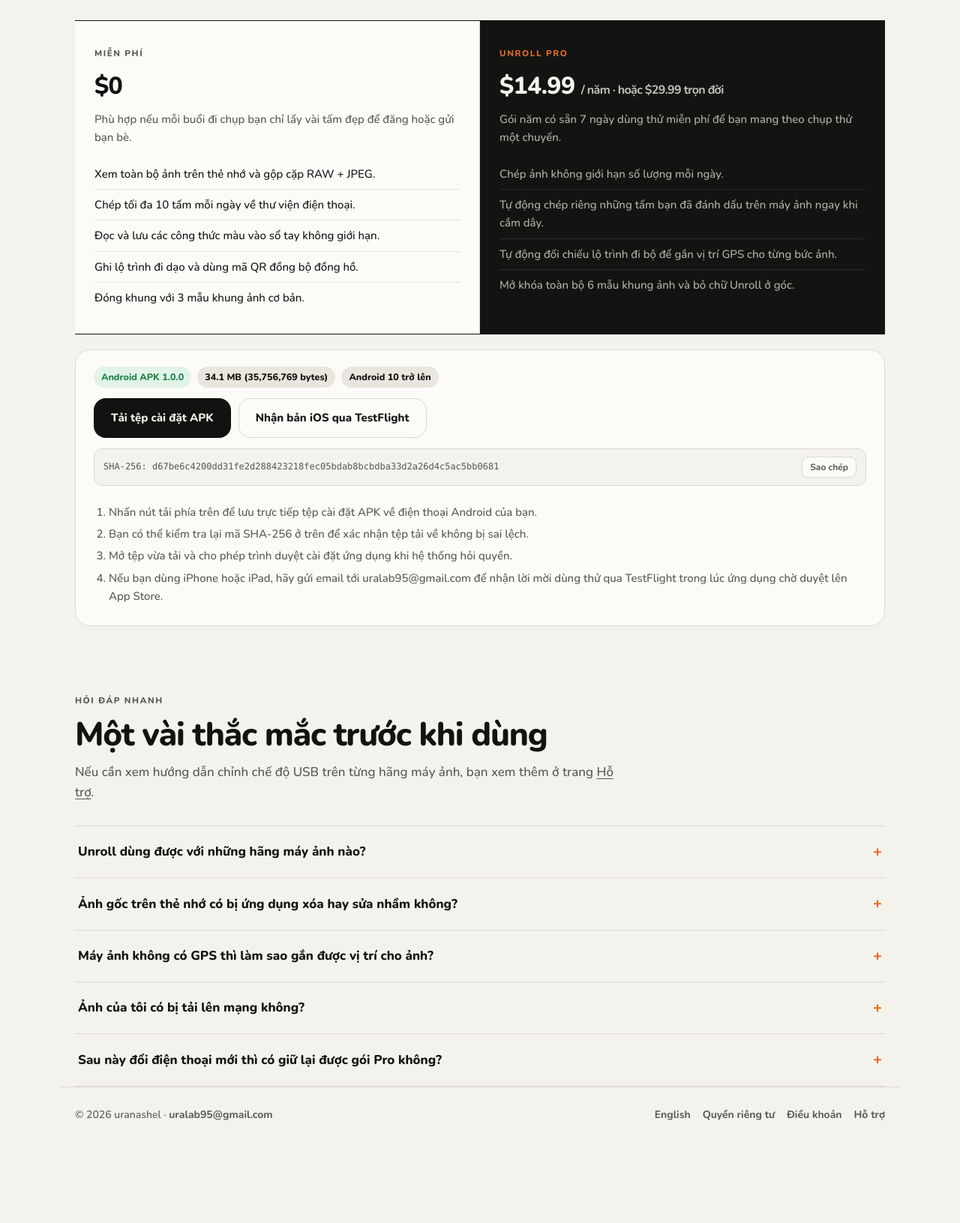
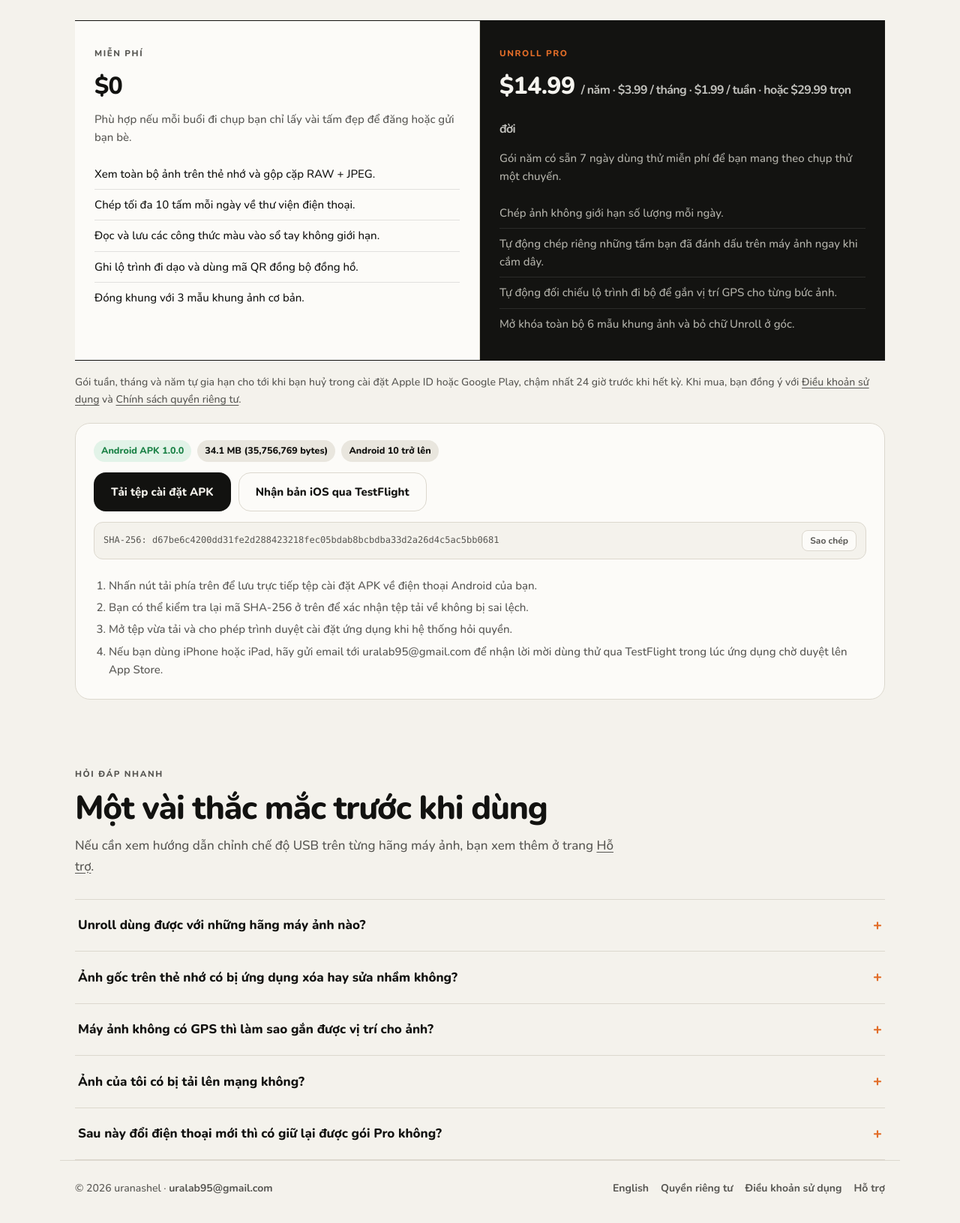
Before and after one commit to uralabhub/unroll, a plain HTML site: page site/index.html in a window 1280 px wide. Shown: the part 10343-11974 px from the top of the page at 75% size. Before the commit the page ends 11885 px from the top, so only its background shows below. Drawn offline with Linux system fonts and the light colour scheme; animation ran at ten frames a second.

Commit message:
Landing: list all four Pro plans; Terms of Use and Privacy next to pricing
Co-Authored-By: Claude Opus 5.5 <noreply@anthropic.com>

```diff
--- a/site/index.html
+++ b/site/index.html
@@ -486,7 +486,7 @@
 
         <article class="ledger-col is-pro">
           <span class="caps" style="color:var(--amber)">Unroll Pro</span>
-          <div class="ledger-price">$14.99 <span style="font-size:16px;font-weight:700;opacity:0.78;">/ năm · hoặc $29.99 trọn đời</span></div>
+          <div class="ledger-price">$14.99 <span style="font-size:16px;font-weight:700;opacity:0.78;">/ năm · $3.99 / tháng · $1.99 / tuần · hoặc $29.99 trọn đời</span></div>
           <p style="margin:0;font-size:15px;">Gói năm có sẵn 7 ngày dùng thử miễn phí để bạn mang theo chụp thử một chuyến.</p>
           <ul class="ledger-list">
             <li>Chép ảnh không giới hạn số lượng mỗi ngày.</li>
@@ -496,6 +496,8 @@
           </ul>
         </article>
       </div>
+
+      <p class="legal-note" style="margin:18px 0 0;color:var(--dim);font-size:14px;">Gói tuần, tháng và năm tự gia hạn cho tới khi bạn huỷ trong cài đặt Apple ID hoặc Google Play, chậm nhất 24 giờ trước khi hết kỳ. Khi mua, bạn đồng ý với <a href="/terms">Điều khoản sử dụng</a> và <a href="/privacy">Chính sách quyền riêng tư</a>.</p>
 
       <div class="apk-bar" data-reveal>
         <div class="dl-meta">
@@ -557,7 +559,7 @@
     <nav aria-label="Liên kết chân trang">
       <a href="/en/">English</a>
       <a href="/privacy">Quyền riêng tư</a>
-      <a href="/terms">Điều khoản</a>
+      <a href="/terms">Điều khoản sử dụng</a>
       <a href="/support">Hỗ trợ</a>
     </nav>
   </footer>
```
Also changed, not shown: site/en/index.html (+3 -2 lines).
